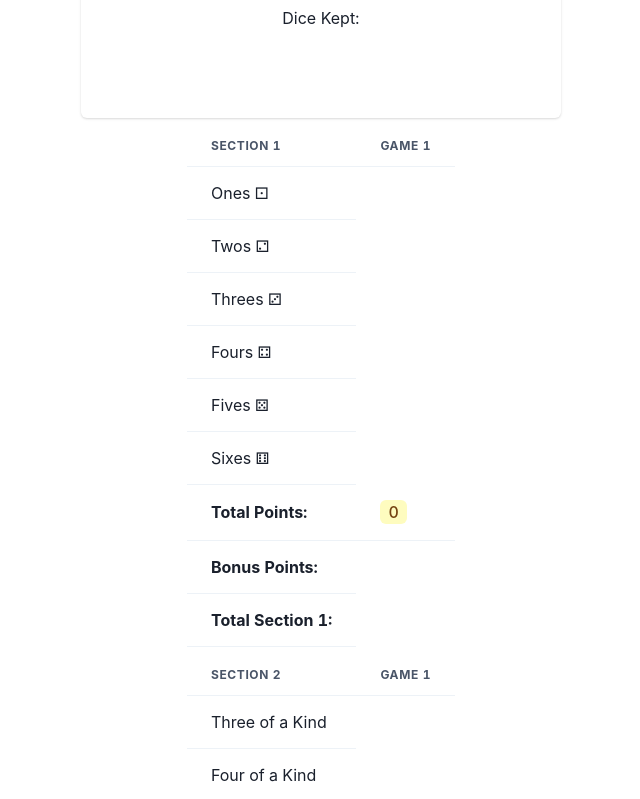
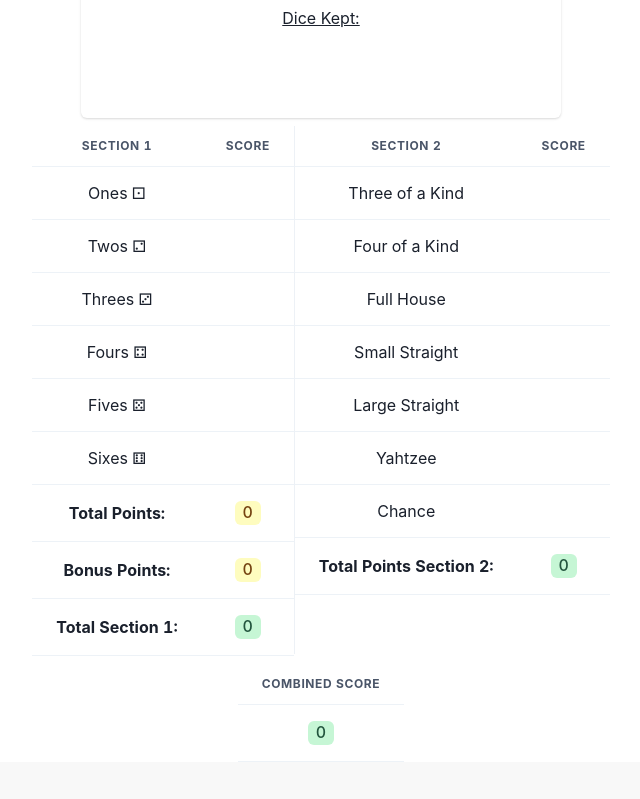
Before and after one commit to TomOwen93/yahtzee-react, a React (Vite) app: page / in a window 1280 px wide. Shown: the part 380-1179 px from the top of the page, without its empty margins (319-959 px from the left). After the commit the page ends 1142 px from the top, so only its background shows below. Built offline with nearby package versions, Linux system fonts and the light colour scheme.

Commit message:
Add final scoring + modal

```diff
--- a/src/components/GameSection.tsx
+++ b/src/components/GameSection.tsx
@@ -1,8 +1,25 @@
-import { Button, Text, VStack, Card, Heading, Flex } from "@chakra-ui/react";
+import {
+    Button,
+    Card,
+    Flex,
+    Heading,
+    Modal,
+    ModalBody,
+    ModalCloseButton,
+    ModalContent,
+    ModalFooter,
+    ModalHeader,
+    ModalOverlay,
+    Tag,
+    Text,
+    VStack,
+    useDisclosure,
+} from "@chakra-ui/react";
 import { useImmerReducer } from "use-immer";
+import { Action, DiceRoll, GameState, PotentialFullScoring } from "../types";
+import { calculatePotentialScores } from "../utils/calculatePotentialScores";
+import { calculateTotals } from "../utils/calculateTotals";
 import ScoreTable from "./ScoreTable";
-import { GameState, DiceRoll, PotentialFullScoring, Action } from "../types";
-import { calculatePotentialScores } from "../utils/calculatePotentialScores";
 
 export default function GameSection(): JSX.Element {
     const initialState: GameState = {
@@ -17,6 +34,7 @@
         ],
         Player1: {
             previousYahtzee: false,
+            bonusPoints: 0,
             scoringChecks: {
                 ones: null,
                 twos: null,
@@ -32,17 +50,8 @@
                 yahtzee: null,
                 chance: null,
             },
-            gameScores: {
-                1: null,
-                2: null,
-                3: null,
-                4: null,
-                5: null,
-                6: null,
-            },
         },
         keptDice: [],
-        gameRound: 1,
     };
 
     const reducer = (state: GameState, action: Action) => {
@@ -87,14 +96,31 @@
                 state.keptDice = [];
                 break;
             case "end-game":
-                state.Player1.gameScores[gameState.gameRound] =
-                    playersCurrentScore;
-                state.gameRound = +1;
-                state.Player1.scoringChecks = {} as PotentialFullScoring;
+                state.Player1.scoringChecks = {
+                    ones: null,
+                    twos: null,
+                    threes: null,
+                    fours: null,
+                    fives: null,
+                    sixes: null,
+                    threeOfAKind: null,
+                    fourOfAKind: null,
+                    fullHouse: null,
+                    smallStraight: null,
+                    largeStraight: null,
+                    yahtzee: null,
+                    chance: null,
+                };
+
+                break;
+            case "bonus-points":
+                state.Player1.bonusPoints = 35;
+                break;
         }
     };
 
     const [gameState, dispatch] = useImmerReducer(reducer, initialState);
+    const { isOpen, onOpen, onClose } = useDisclosure();
 
     const combinedDice = gameState.rolledDice.concat(gameState.keptDice);
 
@@ -117,8 +143,26 @@
 
     if (Object.values(playersCurrentScore).every((score) => score !== null)) {
         dispatch({ type: "end-game" });
+        onOpen();
+    }
+
+    const handleCloseMenu = () => {
+        onClose();
         dispatch({ type: "next-turn" });
-    }
+    };
+
+    const keptDice = [...gameState.keptDice];
+    const sortedKeptDice = keptDice.sort((a, b) => {
+        const rollA = a.roll || 0;
+        const rollB = b.roll || 0;
+
+        return rollA - rollB;
+    });
+
+    const playersScores = gameState.Player1.scoringChecks;
+    const bonusPoints = gameState.Player1.bonusPoints;
+    const currentTotalSection1 = calculateTotals(1, playersScores);
+    const currentTotalSection2 = calculateTotals(2, playersScores);
 
     return (
         <>
@@ -137,7 +181,7 @@
                     h="15rem"
                     gap={"1rem"}
                 >
-                    <Text>You rolled:</Text>
+                    <Text as="u">You rolled:</Text>
                     <Flex gap={"0.75rem"}>
                         {gameState.rollsLeft < 3 &&
                             gameState.rolledDice.map((d) => (
@@ -160,9 +204,9 @@
                                 </Button>
                             ))}
                     </Flex>
-                    <Text>Dice Kept:</Text>
+                    <Text as="u">Dice Kept:</Text>
                     <Flex gap={"0.75rem"}>
-                        {gameState.keptDice.map((d) => (
+                        {sortedKeptDice.map((d) => (
                             <Button
                                 onClick={() =>
                                     dispatch({
@@ -193,6 +237,83 @@
                     sectionTwoScores={sectionTwoScores}
                 />
             </VStack>
+
+            <Modal isOpen={isOpen} onClose={onClose} isCentered>
+                <ModalOverlay />
+                <ModalContent>
+                    <ModalHeader textAlign={"center"}>Game Over!</ModalHeader>
+                    <ModalCloseButton />
+                    <ModalBody textAlign={"center"}>
+                        Here's a summary of how you did:
+                        {bonusPoints > 0 ? (
+                            <>
+                                <Text>In Section 1 you received:</Text>
+                                <Tag
+                                    fontSize={"1rem"}
+                                    size={"md"}
+                                    colorScheme="green"
+                                >
+                                    {currentTotalSection1 + bonusPoints} points{" "}
+                                </Tag>{" "}
+                                <Text>
+                                    Well done on getting the bonus 35 points!
+                                </Text>
+                            </>
+                        ) : (
+                            <>
+                                <Text>In Section 1 you received:</Text>
+                                <Tag
+                                    fontSize={"1rem"}
+                                    size={"md"}
+                                    colorScheme="green"
+                                >
+                                    {currentTotalSection1} points{" "}
+                                </Tag>{" "}
+                            </>
+                        )}
+                        <br />
+                        <br />
+                        <>
+                            <Text>In Section 2 you received:</Text>
+                            <Tag
+                                fontSize={"1rem"}
+                                size={"md"}
+                                colorScheme="pink"
+                            >
+                                {currentTotalSection2} points{" "}
+                            </Tag>{" "}
+                        </>
+                        <>
+                            <br />
+                            <br />
+                            <Text>Giving you a total of:</Text>
+                            <Tag
+                                fontSize={"1rem"}
+                                size={"md"}
+                                colorScheme="orange"
+                            >
+                                {bonusPoints > 0
+                                    ? currentTotalSection1 +
+                                      bonusPoints +
+                                      currentTotalSection2
+                                    : currentTotalSection1 +
+                                      currentTotalSection2}{" "}
+                                points
+                            </Tag>{" "}
+                        </>
+                    </ModalBody>
+
+                    <ModalFooter justifyContent={"center"}>
+                        <Button
+                            colorScheme="blue"
+                            mr={3}
+                            onClick={handleCloseMenu}
+                        >
+                            Try Again?
+                        </Button>
+                    </ModalFooter>
+                </ModalContent>
+            </Modal>
         </>
     );
 }
--- a/src/components/ScoreTable.tsx
+++ b/src/components/ScoreTable.tsx
@@ -1,4 +1,18 @@
-import { useToast } from "@chakra-ui/react";
+import {
+    Center,
+    Divider,
+    Flex,
+    Table,
+    TableContainer,
+    Tag,
+    Tbody,
+    Td,
+    Th,
+    Thead,
+    Tr,
+    VStack,
+    useToast,
+} from "@chakra-ui/react";
 import {
     Action,
     GameState,
@@ -7,8 +21,8 @@
     PotentialSectionTwoScoring,
 } from "../types";
 
+import { calculateTotals } from "../utils/calculateTotals";
 import TableSection from "./TableSection";
-import { calculateTotals } from "../utils/calculateTotals";
 
 interface ScoreTableProps {
     gameState: GameState;
@@ -73,11 +87,17 @@
     const currentTotalSection1 = calculateTotals(1, playersScores);
     const currentTotalSection2 = calculateTotals(2, playersScores);
 
+    if (currentTotalSection1 >= 63) {
+        dispatch({ type: "bonus-points" });
+    }
+
     return (
         <>
+            <VStack>
+                <Flex>
                     <TableSection
                         section={1}
-                playersScores={playersScores}
+                        currentRoundScores={playersScores}
                         sectionLookUp={sectionOneLookUps}
                         dispatch={dispatch}
                         gameState={gameState}
@@ -85,9 +105,12 @@
                         handleToast={handleToast}
                         totalScore={currentTotalSection1}
                     />
+                    <Center height="33rem">
+                        <Divider orientation="vertical" />
+                    </Center>
                     <TableSection
                         section={2}
-                playersScores={playersScores}
+                        currentRoundScores={playersScores}
                         sectionLookUp={sectionTwoLookUps}
                         dispatch={dispatch}
                         gameState={gameState}
@@ -95,6 +118,34 @@
                         handleToast={handleToast}
                         totalScore={currentTotalSection2}
                     />
+                </Flex>
+
+                <TableContainer>
+                    <Table size="md">
+                        <Thead>
+                            <Tr>
+                                <Th textAlign={"center"}>Combined Score</Th>
+                            </Tr>
+                        </Thead>
+                        <Tbody>
+                            <Tr>
+                                <Td textAlign={"center"}>
+                                    <Tag
+                                        fontSize={"1rem"}
+                                        size={"md"}
+                                        colorScheme="green"
+                                        textAlign={"center"}
+                                    >
+                                        {currentTotalSection1 +
+                                            currentTotalSection2 +
+                                            gameState.Player1.bonusPoints}
+                                    </Tag>
+                                </Td>
+                            </Tr>
+                        </Tbody>
+                    </Table>
+                </TableContainer>
+            </VStack>
         </>
     );
 }
--- a/src/components/TableSection.tsx
+++ b/src/components/TableSection.tsx
@@ -14,7 +14,7 @@
 
 export interface TableSectionProps {
     section: number;
-    playersScores: PotentialFullScoring;
+    currentRoundScores: PotentialFullScoring;
     sectionLookUp: CombinedSectionLookup;
     dispatch: React.Dispatch<Action>;
     potentialScores: PotentialFullScoring;
@@ -36,7 +36,7 @@
 
 export default function TableSection({
     section,
-    playersScores,
+    currentRoundScores,
     sectionLookUp,
     dispatch,
     potentialScores,
@@ -44,43 +44,47 @@
     handleToast,
     totalScore,
 }: TableSectionProps): JSX.Element {
+    const bonusPoints = gameState.Player1.bonusPoints;
+
     return (
         <>
             <TableContainer>
                 <Table size="md">
                     <Thead>
                         <Tr>
-                            <Th>{`Section ${section}`}</Th>
-                            <Th>Game 1</Th>
+                            <Th textAlign={"center"}>{`Section ${section}`}</Th>
+                            <Th textAlign={"center"}>{`Score`}</Th>
                         </Tr>
                     </Thead>
 
-                    <Tbody>
+                    <Tbody textAlign={"center"}>
                         {Object.keys(sectionLookUp).map((row, index) => (
                             <Tr key={index}>
-                                <Td>
+                                <Td textAlign={"center"}>
                                     {
                                         sectionLookUp[
                                             row as keyof CombinedSectionLookup
                                         ]
                                     }
                                 </Td>
-                                {playersScores[
+
+                                {currentRoundScores[
                                     row as keyof PotentialFullScoring
                                 ] !== null ? (
-                                    <Td>
+                                    <Td textAlign={"center"}>
                                         {
-                                            playersScores[
+                                            currentRoundScores[
                                                 row as keyof PotentialFullScoring
                                             ]
                                         }
                                     </Td>
+                                ) : gameState.rollsLeft === 3 ? (
+                                    <Td textAlign={"center"}></Td>
                                 ) : (
-                                    potentialScores &&
-                                    gameState.rollsLeft < 3 && (
                                     <Td
+                                        textAlign={"center"}
                                         color="orange"
-                                            cursor={"progress"}
+                                        cursor={"pointer"}
                                         onClick={() => {
                                             dispatch({
                                                 type: "next-turn",
@@ -98,12 +102,12 @@
                                                 `Score chosen:`,
                                                 `Score category ${row} was locked in`,
                                                 `success`,
-                                                    5000
+                                                2000
                                             );
                                         }}
                                     >
                                         {
-                                                <Text as={"u"}>
+                                            <Text>
                                                 {
                                                     potentialScores[
                                                         row as keyof PotentialFullScoring
@@ -112,14 +116,17 @@
                                             </Text>
                                         }
                                     </Td>
-                                    )
                                 )}
                             </Tr>
                         ))}
 
                         <Tr>
-                            <Td fontWeight="bold">Total Points:</Td>
-                            <Td>
+                            {section === 1 ? (
+                                <>
+                                    <Td textAlign={"center"} fontWeight="bold">
+                                        Total Points:
+                                    </Td>
+                                    <Td textAlign={"center"}>
                                         <Tag
                                             fontSize={"1rem"}
                                             size={"md"}
@@ -128,13 +135,59 @@
                                             {totalScore}
                                         </Tag>
                                     </Td>
+                                </>
+                            ) : (
+                                <>
+                                    <Td fontWeight="bold" textAlign={"center"}>
+                                        Total Points Section 2:
+                                    </Td>
+
+                                    <Td textAlign={"center"}>
+                                        <Tag
+                                            fontSize={"1rem"}
+                                            size={"md"}
+                                            colorScheme="green"
+                                        >
+                                            {totalScore}
+                                        </Tag>
+                                    </Td>
+                                </>
+                            )}
                         </Tr>
+                        {section === 1 && (
                             <Tr>
-                            <Td fontWeight="bold">Bonus Points:</Td>
+                                <Td fontWeight="bold" textAlign={"center"}>
+                                    Bonus Points:{" "}
+                                </Td>
+                                <Td fontWeight="bold" textAlign={"center"}>
+                                    <Tag
+                                        fontSize={"1rem"}
+                                        size={"md"}
+                                        colorScheme="yellow"
+                                    >
+                                        {" "}
+                                        {bonusPoints}
+                                    </Tag>
+                                </Td>
                             </Tr>
+                        )}
+                        {section === 1 && (
                             <Tr>
-                            <Td fontWeight="bold">Total Section {section}:</Td>
+                                <Td fontWeight="bold" textAlign={"center"}>
+                                    Total Section {section}:
+                                </Td>
+
+                                <Td fontWeight="bold" textAlign={"center"}>
+                                    <Tag
+                                        fontSize={"1rem"}
+                                        size={"md"}
+                                        colorScheme="green"
+                                    >
+                                        {totalScore + bonusPoints}
+                                    </Tag>
+                                </Td>
                             </Tr>
+                        )}
                     </Tbody>
                 </Table>
             </TableContainer>
```
Also changed, not shown: src/types.ts (+8 -13 lines). Lines whose indentation alone changed are shown as unchanged.
